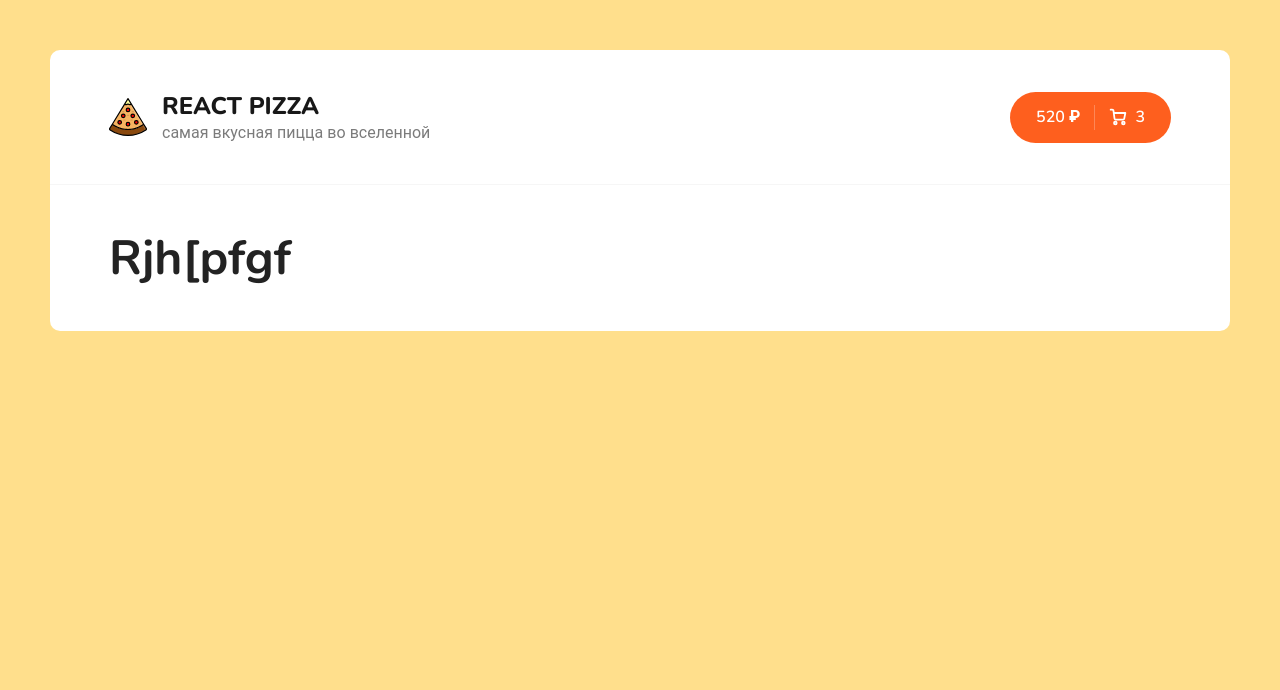
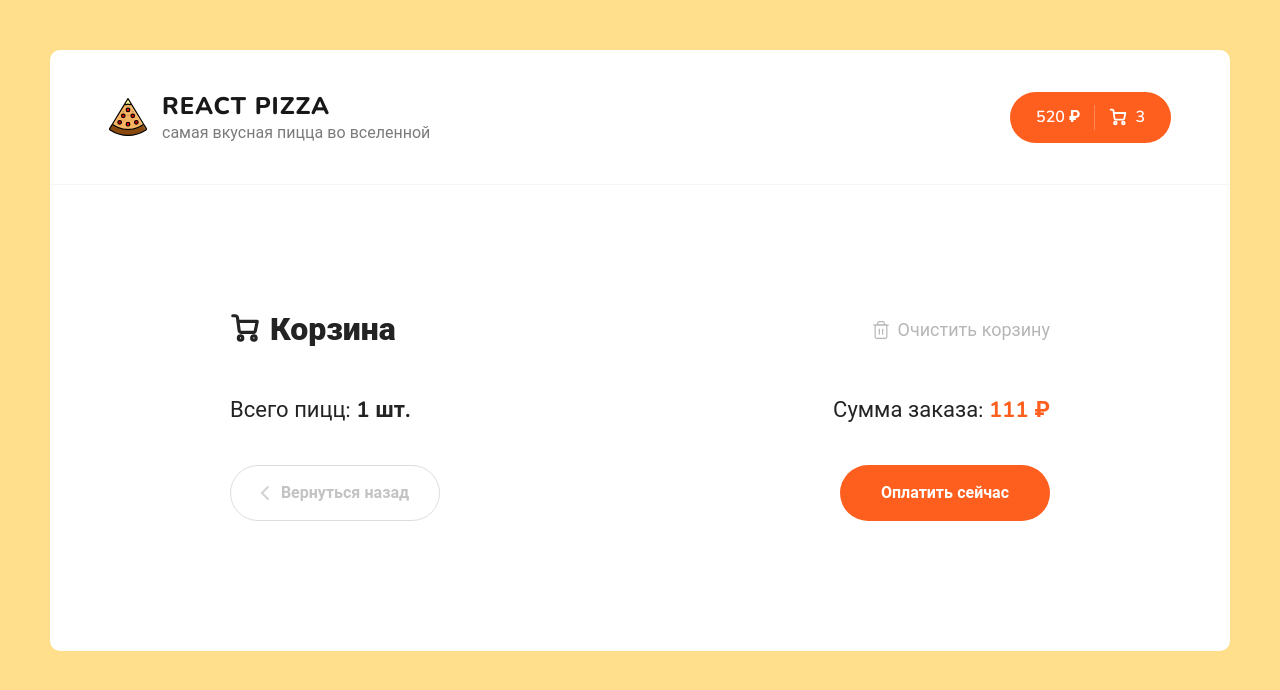
Before and after one commit to Zamay/react-pizza, a React (Create React App) app: page /cart in a window 1280 px wide. Shown: the top 690 px of the page. Built offline with nearby package versions, Linux system fonts and the light colour scheme.

Commit message:
піправив стилі

```diff
--- a/src/App.js
+++ b/src/App.js
@@ -10,13 +10,11 @@
     <div className="wrapper">
       <Header />
       <div className="content">
-        <div className="container">
-          <Routes>
-            <Route path="/" element={<Home />} />
-            <Route path="/cart" element={<Cart />} />
-            <Route path="*" element={<NotFound />} />
-          </Routes>
-        </div>
+        <Routes>
+          <Route path="/" element={<Home />} />
+          <Route path="/cart" element={<Cart />} />
+          <Route path="*" element={<NotFound />} />
+        </Routes>
       </div>
     </div>
   );
--- a/src/components/NotFoundBlock/index.jsx
+++ b/src/components/NotFoundBlock/index.jsx
@@ -2,6 +2,7 @@
 
 export const NotFoundBlock = () => {
   return (
+    <div className="container">
       <div className={styles.root}>
         <h1>
           <span>😕</span>
@@ -12,5 +13,6 @@
           К сожалени данная страница отсутствует в нашем интернет-магазине
         </p>
       </div>
+    </div>
   );
 };
--- a/src/components/PizzaBlock/index.jsx
+++ b/src/components/PizzaBlock/index.jsx
@@ -6,6 +6,7 @@
   const typeName = ["Тонкое", "Традиционное"];
 
   return (
+    <div className="pizza-block-wrapper">
       <div className="pizza-block">
         <img className="pizza-block__image" src={pizza.imageUrl} alt="Pizza" />
         <h4 className="pizza-block__title">{pizza.title}</h4>
@@ -53,6 +54,7 @@
           </div>
         </div>
       </div>
+    </div>
   );
 }
 
--- a/src/pages/Cart.jsx
+++ b/src/pages/Cart.jsx
@@ -1,3 +1,131 @@
+import { Link } from "react-router-dom";
+
 export const Cart = () => {
-  return <h1>Rjh[pfgf</h1>;
+  return (
+    <div className="container container--cart">
+      <div className="cart">
+        <div className="cart__top">
+          <h2 className="content__title">
+            <svg
+              width="18"
+              height="18"
+              viewBox="0 0 18 18"
+              fill="none"
+              xmlns="http://www.w3.org/2000/svg"
+            >
+              <path
+                d="M6.33333 16.3333C7.06971 16.3333 7.66667 15.7364 7.66667 15C7.66667 14.2636 7.06971 13.6667 6.33333 13.6667C5.59695 13.6667 5 14.2636 5 15C5 15.7364 5.59695 16.3333 6.33333 16.3333Z"
+                stroke="white"
+                strokeWidth="1.8"
+                strokeLinecap="round"
+                strokeLinejoin="round"
+              />
+              <path
+                d="M14.3333 16.3333C15.0697 16.3333 15.6667 15.7364 15.6667 15C15.6667 14.2636 15.0697 13.6667 14.3333 13.6667C13.597 13.6667 13 14.2636 13 15C13 15.7364 13.597 16.3333 14.3333 16.3333Z"
+                stroke="white"
+                strokeWidth="1.8"
+                strokeLinecap="round"
+                strokeLinejoin="round"
+              />
+              <path
+                d="M4.78002 4.99999H16.3334L15.2134 10.5933C15.1524 10.9003 14.9854 11.176 14.7417 11.3722C14.4979 11.5684 14.1929 11.6727 13.88 11.6667H6.83335C6.50781 11.6694 6.1925 11.553 5.94689 11.3393C5.70128 11.1256 5.54233 10.8295 5.50002 10.5067L4.48669 2.82666C4.44466 2.50615 4.28764 2.21182 4.04482 1.99844C3.80201 1.78505 3.48994 1.66715 3.16669 1.66666H1.66669"
+                stroke="white"
+                strokeWidth="1.8"
+                strokeLinecap="round"
+                strokeLinejoin="round"
+              />
+            </svg>
+            Корзина
+          </h2>
+          {/*<div onClick={onClickClear} className="cart__clear">*/}
+          <div className="cart__clear">
+            <svg
+              width="20"
+              height="20"
+              viewBox="0 0 20 20"
+              fill="none"
+              xmlns="http://www.w3.org/2000/svg"
+            >
+              <path
+                d="M2.5 5H4.16667H17.5"
+                stroke="#B6B6B6"
+                strokeWidth="1.2"
+                strokeLinecap="round"
+                strokeLinejoin="round"
+              />
+              <path
+                d="M6.66663 5.00001V3.33334C6.66663 2.89131 6.84222 2.46739 7.15478 2.15483C7.46734 1.84227 7.89127 1.66667 8.33329 1.66667H11.6666C12.1087 1.66667 12.5326 1.84227 12.8451 2.15483C13.1577 2.46739 13.3333 2.89131 13.3333 3.33334V5.00001M15.8333 5.00001V16.6667C15.8333 17.1087 15.6577 17.5326 15.3451 17.8452C15.0326 18.1577 14.6087 18.3333 14.1666 18.3333H5.83329C5.39127 18.3333 4.96734 18.1577 4.65478 17.8452C4.34222 17.5326 4.16663 17.1087 4.16663 16.6667V5.00001H15.8333Z"
+                stroke="#B6B6B6"
+                strokeWidth="1.2"
+                strokeLinecap="round"
+                strokeLinejoin="round"
+              />
+              <path
+                d="M8.33337 9.16667V14.1667"
+                stroke="#B6B6B6"
+                strokeWidth="1.2"
+                strokeLinecap="round"
+                strokeLinejoin="round"
+              />
+              <path
+                d="M11.6666 9.16667V14.1667"
+                stroke="#B6B6B6"
+                strokeWidth="1.2"
+                strokeLinecap="round"
+                strokeLinejoin="round"
+              />
+            </svg>
+
+            <span>Очистить корзину</span>
+          </div>
+        </div>
+        <div className="content__items">
+          {/*{items.map((item: any) => (*/}
+          {/*  <CartItem key={item.id} {...item} />*/}
+          {/*))}*/}
+        </div>
+        <div className="cart__bottom">
+          <div className="cart__bottom-details">
+            <span>
+              {" "}
+              {/*Всего пицц: <b>{totalCount} шт.</b>{" "}*/}
+              Всего пицц: <b>1 шт.</b>{" "}
+            </span>
+            <span>
+              {" "}
+              {/*Сумма заказа: <b>{totalPrice} ₽</b>{" "}*/}
+              Сумма заказа: <b>111 ₽</b>{" "}
+            </span>
+          </div>
+          <div className="cart__bottom-buttons">
+            <Link
+              to="/"
+              className="button button--outline button--add go-back-btn"
+            >
+              <svg
+                width="8"
+                height="14"
+                viewBox="0 0 8 14"
+                fill="none"
+                xmlns="http://www.w3.org/2000/svg"
+              >
+                <path
+                  d="M7 13L1 6.93015L6.86175 1"
+                  stroke="#D3D3D3"
+                  strokeWidth="1.5"
+                  strokeLinecap="round"
+                  strokeLinejoin="round"
+                />
+              </svg>
+
+              <span>Вернуться назад</span>
+            </Link>
+            <div className="button pay-btn">
+              <span>Оплатить сейчас</span>
+            </div>
+          </div>
+        </div>
+      </div>
+    </div>
+  );
 };
--- a/src/pages/Home.jsx
+++ b/src/pages/Home.jsx
@@ -17,10 +17,11 @@
         setItems(arr);
         setIsLoadind(false);
       });
+    window.scrollTo(0, 0);
   }, []);
 
   return (
-    <>
+    <div className="container">
       <div className="content__top">
         <Categories />
         <Sort />
@@ -31,7 +32,7 @@
           ? [...new Array(6)].map((_, i) => <Skeleton key={i} />)
           : items.map((item) => <PizzaBlock pizza={item} key={item.id} />)}
       </div>
-    </>
+    </div>
   );
 }
 
--- a/src/scss/app.scss
+++ b/src/scss/app.scss
@@ -1,7 +1,7 @@
-@import 'variables';
-@import 'libs/normalize';
+@import './variables';
+@import './libs/normalize';
 
-@import 'components/all';
+@import './components/all';
 
 body {
   background-color: $background;
@@ -14,25 +14,97 @@
   margin: 50px auto;
   border-radius: 10px;
   max-width: 1400px;
+
+  @media (max-width: 645px) {
+    width: calc(100vw - 30px);
+    margin-top: 15px;
+  }
 }
 
 .content {
   padding: 40px 0;
 
+  &__error-info {
+    margin: 100px auto;
+    width: 500px;
+    text-align: center;
+
+    h2 {
+      font-size: 32px;
+      font-weight: 700;
+      margin-bottom: 10px;
+    }
+
+    p {
+      font-size: 20px;
+    }
+  }
+
   &__title {
-    margin: 35px 0;
+    font-weight: 800;
+    font-size: 38px;
+    margin-top: 60px;
+    margin-bottom: 50px;
   }
 
   &__items {
-    display: flex;
-    flex-wrap: wrap;
-    justify-content: space-between;
+    display: grid;
+    grid-template-columns: repeat(4, 1fr);
+    grid-template-rows: repeat(1, 1fr);
+    grid-column-gap: 11px;
+
+    @media (max-width: 1400px) {
+      grid-template-columns: repeat(3, 1fr);
+    }
+
+    @media (max-width: 1060px) {
+      grid-template-columns: repeat(2, 1fr);
+    }
+
+    @media (max-width: 730px) {
+      grid-template-columns: repeat(1, 1fr);
+    }
   }
 
   &__top {
     display: flex;
     align-items: center;
     justify-content: space-between;
+
+    @media (max-width: 1260px) {
+      .categories {
+        width: 100%;
+        overflow: auto;
+
+        ul {
+          width: 785px;
+        }
+      }
+
+      .sort {
+        padding-left: 20px;
+        b {
+          display: none;
+        }
+      }
+    }
+
+    @media (max-width: 760px) {
+      .categories {
+        ul {
+          li {
+            padding: 8px 20px;
+          }
+        }
+      }
+    }
+
+    @media (max-width: 820px) {
+      .categories {
+        margin-top: 30px;
+      }
+      flex-direction: column-reverse;
+    }
   }
 }
 
@@ -105,6 +177,10 @@
     }
   }
 
+  .content__items {
+    display: block;
+  }
+
   &__item {
     display: flex;
     width: 100%;
@@ -153,6 +229,27 @@
         svg {
           path:first-of-type {
             display: none;
+          }
+        }
+
+        &:disabled {
+          opacity: 0.4;
+          border-color: #787878;
+
+          &:active {
+            transform: none;
+          }
+
+          &:hover {
+            background-color: transparent;
+
+            svg path {
+              fill: #787878;
+            }
+          }
+
+          svg path {
+            fill: #787878;
           }
         }
       }
@@ -241,7 +338,6 @@
 
         span {
           color: darken($color: $gray-line, $amount: 20);
-          font-weight: 500;
           font-weight: 600;
         }
 
@@ -273,17 +369,18 @@
   }
 
   &--empty {
-    margin: 0 auto;
-    width: 560px;
+    margin: 80px auto;
+    width: 620px;
     text-align: center;
 
     h2 {
-      font-size: 32px;
-      margin-bottom: 10px;
+      font-size: 36px;
+      font-weight: 700;
+      margin-bottom: 15px;
     }
 
     p {
-      font-size: 18px;
+      font-size: 20px;
       line-height: 145.4%;
       letter-spacing: 0.01em;
       color: #777777;
--- a/src/scss/components/_header.scss
+++ b/src/scss/components/_header.scss
@@ -8,6 +8,14 @@
     display: flex;
     align-items: center;
     justify-content: space-between;
+
+    @media (max-width: 645px) {
+      flex-direction: column;
+
+      .header__cart {
+        margin-top: 20px;
+      }
+    }
   }
 
   &__logo {
@@ -20,7 +28,7 @@
     h1 {
       color: #181818;
       font-size: 24px;
-      letter-spacing: 1%;
+      letter-spacing: 1px;
       text-transform: uppercase;
       font-weight: 800;
     }
--- a/src/scss/components/_sort.scss
+++ b/src/scss/components/_sort.scss
@@ -26,11 +26,10 @@
     right: 0;
     margin-top: 15px;
     background: #ffffff;
-    box-shadow: 0px 5px 15px rgba(0, 0, 0, 0.09);
+    box-shadow: 0 5px 15px rgba(0, 0, 0, 0.09);
     border-radius: 10px;
     overflow: hidden;
     padding: 10px 0;
-    width: 160px;
 
     ul {
       overflow: hidden;
```
Also changed, not shown: src/scss/components/_pizza-block.scss (+10 -4 lines). Lines whose indentation alone changed are shown as unchanged.
